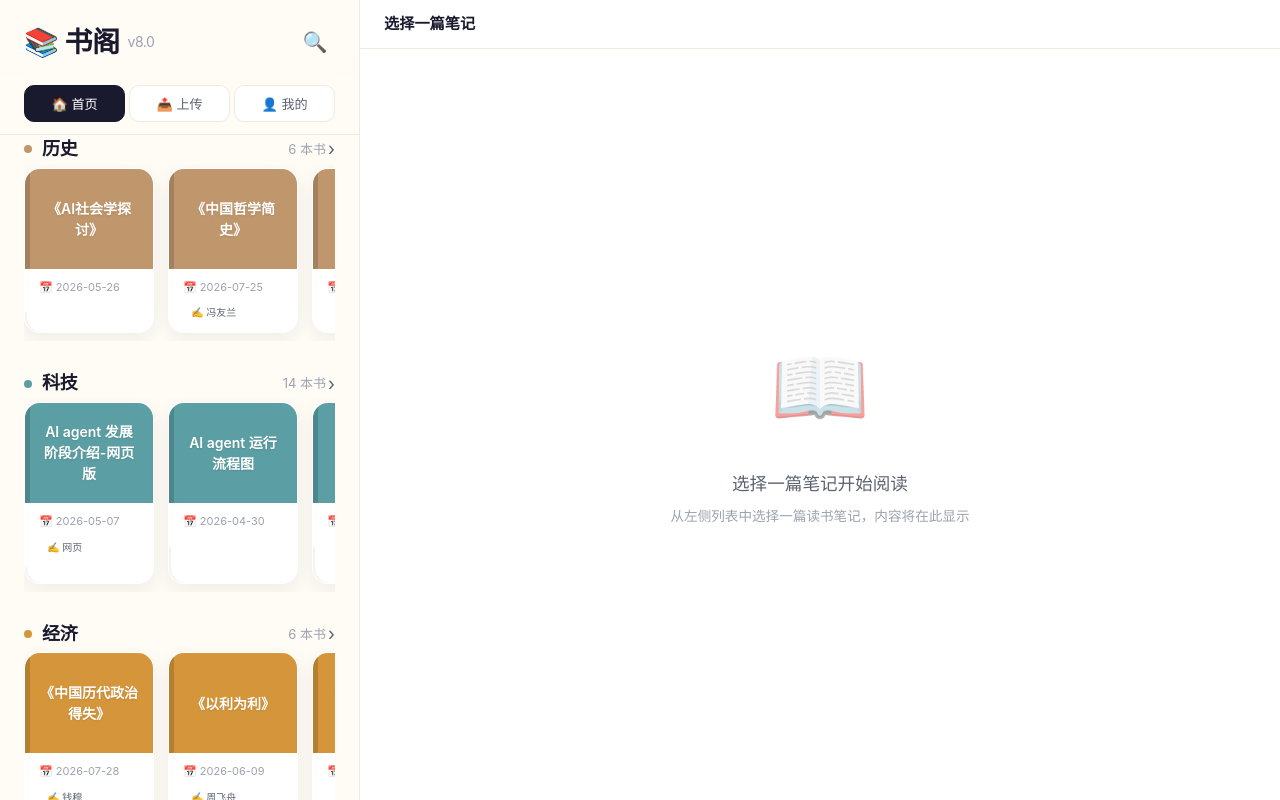
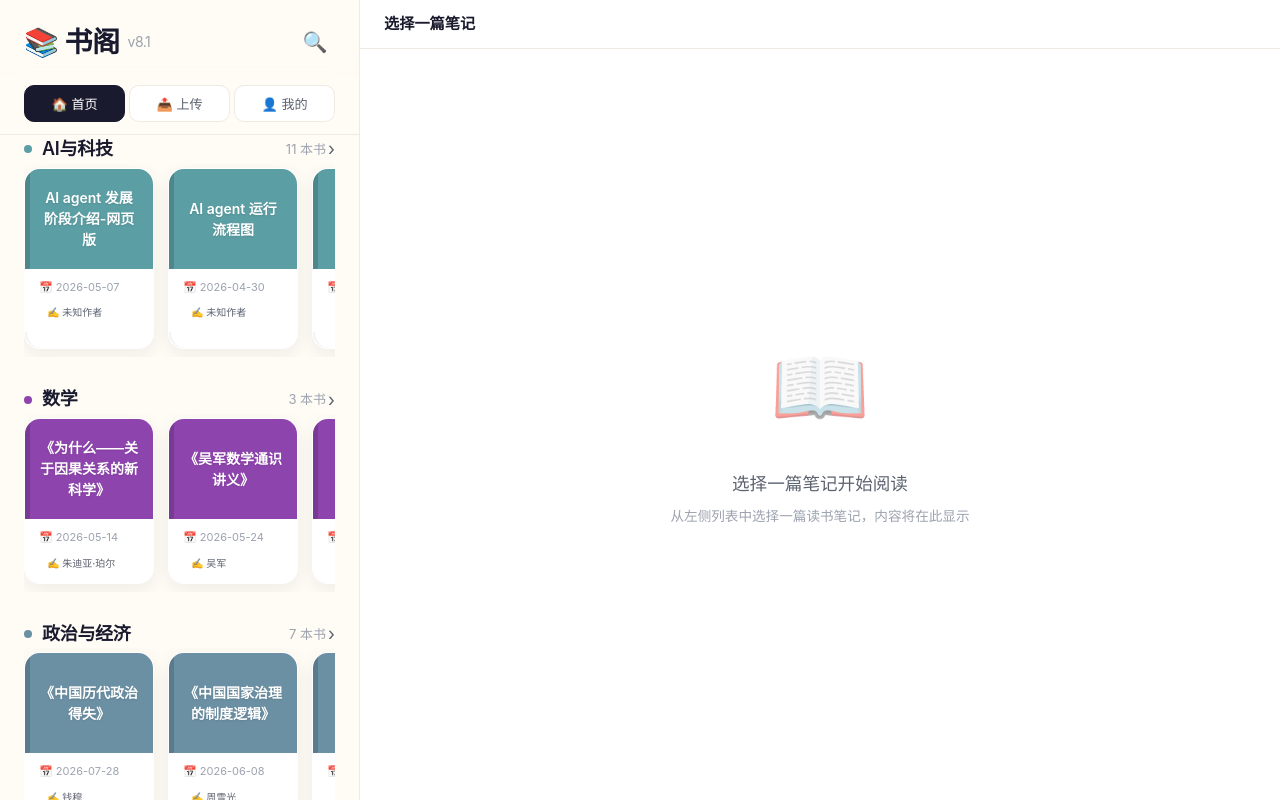
Before and after one commit to jhonx12138-create/html-notes-preview, a website: page index.html in a window 1280 px wide. Drawn offline with Linux system fonts and the light colour scheme.

Commit message:
feat: v8.1 分类系统改为文件夹分类 + 未知作者标注
7大类：AI与科技/数学/政治与经济/社会与文化/组织与管理/通识与科普/金融与财务
每种分类独立配色，笔记按文件夹归类，无作者标注「未知作者」
35篇笔记，7篇未知作者

```diff
--- a/index.html
+++ b/index.html
@@ -6,7 +6,7 @@
 <meta name="theme-color" content="#FFFBF5">
 <meta name="apple-mobile-web-app-capable" content="yes">
 <meta name="apple-mobile-web-app-status-bar-style" content="default">
-<title>📚 书阁 v8.0</title>
+<title>📚 书阁 v8.1</title>
 <style>
 /* ========== Design System ========== */
 :root {
@@ -22,15 +22,13 @@
   --accent-deep: #A8584E;
 
   /* Category color palette */
-  --cat-philosophy: #7C6BA0;
-  --cat-history: #C0976C;
-  --cat-literature: #D4858A;
-  --cat-tech: #5B9EA3;
-  --cat-economics: #D4953B;
-  --cat-management: #5E81AC;
-  --cat-psychology: #9B7BB8;
-  --cat-business: #D47355;
-  --cat-politics: #6B8FA3;
+  --cat-ai-tech: #5B9EA3;
+  --cat-math: #8e44ad;
+  --cat-politics-economy: #6B8FA3;
+  --cat-society-culture: #D4858A;
+  --cat-org-management: #5E81AC;
+  --cat-general-science: #C0976C;
+  --cat-finance: #D4953B;
   --cat-other: #8C8C94;
 
   --radius-sm: 10px;
@@ -55,15 +53,13 @@
   --accent-soft: #3d2025;
   --accent-deep: #c97064;
 
-  --cat-philosophy: #9b8cc4;
-  --cat-history: #d4a87c;
-  --cat-literature: #e49a9e;
-  --cat-tech: #6db3b8;
-  --cat-economics: #e4a85b;
-  --cat-management: #7b9dc4;
-  --cat-psychology: #b49bcc;
-  --cat-business: #e49078;
-  --cat-politics: #85a8bd;
+  --cat-ai-tech: #6db3b8;
+  --cat-math: #a87dc4;
+  --cat-politics-economy: #85a8bd;
+  --cat-society-culture: #e49a9e;
+  --cat-org-management: #7b9dc4;
+  --cat-general-science: #d4a87c;
+  --cat-finance: #e4a85b;
   --cat-other: #a0a0a8;
 
   --shadow-sm: 0 1px 4px rgba(0,0,0,0.2);
@@ -314,7 +310,7 @@ html, body {
 .profile-avatar-section { display: flex; flex-direction: column; align-items: center; padding: 8px 0 24px; }
 .profile-avatar {
   width: 64px; height: 64px; border-radius: 50%;
-  background: linear-gradient(135deg, var(--cat-philosophy), var(--cat-literature));
+  background: linear-gradient(135deg, var(--cat-math), var(--cat-society-culture));
   display: flex; align-items: center; justify-content: center; font-size: 2rem; margin-bottom: 10px;
   color: #fff; flex-shrink: 0;
 }
@@ -763,16 +759,14 @@ html, body {
 }
 
 /* Category cover colors */
-.philosophy .book-cover, .book-philosophy .book-cover { background: var(--cat-philosophy); }
-.history .book-cover, .book-history .book-cover     { background: var(--cat-history); }
-.literature .book-cover, .book-literature .book-cover  { background: var(--cat-literature); }
-.tech .book-cover, .book-tech .book-cover        { background: var(--cat-tech); }
-.economics .book-cover, .book-economy .book-cover   { background: var(--cat-economics); }
-.management .book-cover, .book-management .book-cover  { background: var(--cat-management); }
-.psychology .book-cover, .book-psychology .book-cover  { background: var(--cat-psychology); }
-.business .book-cover, .book-business .book-cover    { background: var(--cat-business); }
-.politics .book-cover, .book-politics .book-cover    { background: var(--cat-politics); }
-.other .book-cover, .book-other .book-cover       { background: var(--cat-other); }
+.ai-tech .book-cover, .book-ai-tech .book-cover               { background: var(--cat-ai-tech); }
+.math .book-cover, .book-math .book-cover                     { background: var(--cat-math); }
+.politics-economy .book-cover, .book-politics-economy .book-cover { background: var(--cat-politics-economy); }
+.society-culture .book-cover, .book-society-culture .book-cover   { background: var(--cat-society-culture); }
+.org-management .book-cover, .book-org-management .book-cover     { background: var(--cat-org-management); }
+.general-science .book-cover, .book-general-science .book-cover   { background: var(--cat-general-science); }
+.finance .book-cover, .book-finance .book-cover               { background: var(--cat-finance); }
+.other .book-cover, .book-other .book-cover                   { background: var(--cat-other); }
 
 /* ========== Loading & Error ========== */
 .loading-spinner { display: flex; align-items: center; justify-content: center; padding: 40px; color: var(--text-muted); font-size: 0.9rem; }
@@ -812,7 +806,7 @@ html, body {
   <!-- Sidebar -->
   <aside class="sidebar" id="sidebar">
     <div class="sidebar-header">
-      <h1>📚 书阁 <span style="font-size:14px;font-weight:400;color:var(--text-muted)">v8.0</span></h1>
+      <h1>📚 书阁 <span style="font-size:14px;font-weight:400;color:var(--text-muted)">v8.1</span></h1>
       <button class="icon-btn" id="searchBtn" title="搜索笔记" aria-label="搜索笔记">🔍</button>
     </div>
 
@@ -921,11 +915,11 @@ html, body {
               </li>
               <li class="profile-setting-item">
                 <span class="setting-label"><span class="setting-icon">ℹ️</span>关于</span>
-                <span class="setting-value">v8.0</span>
+                <span class="setting-value">v8.1</span>
               </li>
             </ul>
             <div class="profile-about">
-              <div class="about-version">📚 书阁 v8.0</div>
+              <div class="about-version">📚 书阁 v8.1</div>
               <div class="about-desc">一款简洁优雅的读书笔记浏览与管理工具。<br>支持 HTML 笔记预览、上传管理、分类筛选、搜索历史、暗色模式等功能。</div>
             </div>
           </div>
@@ -1054,7 +1048,7 @@ html, body {
 
 <script>
 /* ===================================================================
- * 笔记预览 APP v8.0 — 书阁设计
+ * 笔记预览 APP v8.1 — 书阁设计
  * =================================================================== */
 (function() {
   'use strict';
@@ -1223,7 +1217,7 @@ html, body {
   }
 
   /* ---- Persistence: Categories ---- */
-  const PRESET_CATEGORIES = ['全部','哲学','历史','文学','科技','经济','管理','心理学','商业','政治','其他'];
+  const PRESET_CATEGORIES = ['全部','AI与科技','数学','政治与经济','社会与文化','组织与管理','通识与科普','金融与财务','其他'];
   function loadCategories() { try { const r=localStorage.getItem('notes-categories'); if(r){ const p=JSON.parse(r); if(Array.isArray(p)&&p.length) return p; } } catch(_){} return [...PRESET_CATEGORIES]; }
   function saveCategories(c) { try { localStorage.setItem('notes-categories',JSON.stringify(c)); } catch(_){} }
 
@@ -1579,9 +1573,9 @@ html, body {
   /* ===================================================================
    *  SHELF VIEW (New Book Card Design)
    * =================================================================== */
-  const CAT_COLOR_MAP = { '哲学': 'philosophy', '历史': 'history', '文学': 'literature', '科技': 'tech', '经济': 'economics', '管理': 'management', '心理学': 'psychology', '商业': 'business', '政治': 'politics', '其他': 'other' };
-  const CAT_ORDER = ['哲学', '历史', '文学', '科技', '经济', '管理', '心理学', '商业', '政治', '其他'];
-  const CAT_COLORS = { '哲学': '#7C6BA0', '历史': '#C0976C', '文学': '#D4858A', '科技': '#5B9EA3', '经济': '#D4953B', '管理': '#5E81AC', '心理学': '#9B7BB8', '商业': '#D47355', '政治': '#6B8FA3', '其他': '#8C8C94' };
+  const CAT_COLOR_MAP = { 'AI与科技': 'ai-tech', '数学': 'math', '政治与经济': 'politics-economy', '社会与文化': 'society-culture', '组织与管理': 'org-management', '通识与科普': 'general-science', '金融与财务': 'finance', '其他': 'other' };
+  const CAT_ORDER = ['AI与科技', '数学', '政治与经济', '社会与文化', '组织与管理', '通识与科普', '金融与财务', '其他'];
+  const CAT_COLORS = { 'AI与科技': '#5B9EA3', '数学': '#8e44ad', '政治与经济': '#6B8FA3', '社会与文化': '#D4858A', '组织与管理': '#5E81AC', '通识与科普': '#C0976C', '金融与财务': '#D4953B', '其他': '#8C8C94' };
 
   function getBookColorClass(cat) { return CAT_COLOR_MAP[cat] || 'other'; }
 
@@ -1828,7 +1822,7 @@ html, body {
   let catEditOldName = '';
   let catDeleteTarget = '';
 
-  const CAT_COLORS_JS = { '哲学': '#7C6BA0', '历史': '#C0976C', '文学': '#D4858A', '科技': '#5B9EA3', '经济': '#D4953B', '管理': '#5E81AC', '心理学': '#9B7BB8', '商业': '#D47355', '政治': '#6B8FA3', '其他': '#8C8C94' };
+  const CAT_COLORS_JS = { 'AI与科技': '#5B9EA3', '数学': '#8e44ad', '政治与经济': '#6B8FA3', '社会与文化': '#D4858A', '组织与管理': '#5E81AC', '通识与科普': '#C0976C', '金融与财务': '#D4953B', '其他': '#8C8C94' };
   function catColorJS(name) { return CAT_COLORS_JS[name] || '#8C8C94'; }
 
   function countNotesByCategory() {
--- a/notes.json
+++ b/notes.json
@@ -4,31 +4,31 @@
     "title": "AI agent 发展阶段介绍-网页版",
     "file": "notes/note1.html",
     "date": "2026-05-07",
-    "category": "科技",
-    "author": "网页"
+    "category": "AI与科技",
+    "author": "未知作者"
   },
   {
     "id": "2",
     "title": "AI agent 运行流程图",
     "file": "notes/note2.html",
     "date": "2026-04-30",
-    "category": "科技",
-    "author": ""
+    "category": "AI与科技",
+    "author": "未知作者"
   },
   {
     "id": "3",
     "title": "AI社会学探讨",
     "file": "notes/note3.html",
     "date": "2026-05-26",
-    "category": "科技",
-    "author": ""
+    "category": "AI与科技",
+    "author": "未知作者"
   },
   {
     "id": "4",
     "title": "《具身智能》",
     "file": "notes/note4.html",
     "date": "2026-06-01",
-    "category": "科技",
+    "category": "AI与科技",
     "author": "刘云浩"
   },
   {
@@ -36,7 +36,7 @@
     "title": "《心智简史》",
     "file": "notes/note5.html",
     "date": "2026-07-14",
-    "category": "科技",
+    "category": "AI与科技",
     "author": "迈克尔·加扎尼加"
   },
   {
@@ -44,7 +44,7 @@
     "title": "《科学革命的结构》",
     "file": "notes/note6.html",
     "date": "2026-07-13",
-    "category": "科技",
+    "category": "AI与科技",
     "author": "托马斯·库恩"
   },
   {
@@ -52,39 +52,39 @@
     "title": "《芯片简史》",
     "file": "notes/note7.html",
     "date": "2026-05-30",
-    "category": "科技",
+    "category": "AI与科技",
     "author": "汪波"
   },
   {
     "id": "8",
-    "title": "《通用人工智能》· 知识图谱 2026-06-16",
+    "title": "《通用人工智能》· 知识图谱 2026-06-16 1618",
     "file": "notes/note8.html",
     "date": "2026-06-16",
-    "category": "科技",
+    "category": "AI与科技",
     "author": "斯图尔特·罗素"
   },
   {
     "id": "9",
-    "title": "世界模型理解-",
+    "title": "世界模型理解-0606",
     "file": "notes/note9.html",
     "date": "2026-06-06",
-    "category": "科技",
-    "author": ""
+    "category": "AI与科技",
+    "author": "未知作者"
   },
   {
     "id": "10",
-    "title": "从算力到模型到应用 — AI7层架构 — xuezhiyong —",
+    "title": "从算力到模型到应用 — AI7层架构 — xuezhiyong — 0515",
     "file": "notes/note10.html",
     "date": "2026-04-29",
-    "category": "科技",
-    "author": ""
+    "category": "AI与科技",
+    "author": "未知作者"
   },
   {
     "id": "11",
     "title": "格罗斯伯格-统一心智理论",
     "file": "notes/note11.html",
     "date": "2026-07-03",
-    "category": "科技",
+    "category": "AI与科技",
     "author": "斯蒂芬·格罗斯伯格"
   },
   {
@@ -92,7 +92,7 @@
     "title": "《中国历代政治得失》",
     "file": "notes/note12.html",
     "date": "2026-07-28",
-    "category": "经济",
+    "category": "政治与经济",
     "author": "钱穆"
   },
   {
@@ -100,7 +100,7 @@
     "title": "《中国国家治理的制度逻辑》",
     "file": "notes/note13.html",
     "date": "2026-06-08",
-    "category": "政治",
+    "category": "政治与经济",
     "author": "周雪光"
   },
   {
@@ -108,7 +108,7 @@
     "title": "《以利为利》",
     "file": "notes/note14.html",
     "date": "2026-06-09",
-    "category": "经济",
+    "category": "政治与经济",
     "author": "周飞舟"
   },
   {
@@ -116,7 +116,7 @@
     "title": "《以日为鉴》-知识图谱",
     "file": "notes/note15.html",
     "date": "2026-06-01",
-    "category": "政治",
+    "category": "政治与经济",
     "author": "郑永年"
   },
   {
@@ -124,7 +124,7 @@
     "title": "《历代经济变革得失》",
     "file": "notes/note16.html",
     "date": "2026-05-23",
-    "category": "经济",
+    "category": "政治与经济",
     "author": "吴晓波"
   },
   {
@@ -132,7 +132,7 @@
     "title": "政治经济学与传统经济学的区别",
     "file": "notes/note17.html",
     "date": "2026-05-13",
-    "category": "经济",
+    "category": "政治与经济",
     "author": "卡尔·马克思"
   },
   {
@@ -140,7 +140,7 @@
     "title": "辜朝明-资产负债表衰退理论",
     "file": "notes/note18.html",
     "date": "2026-06-27",
-    "category": "经济",
+    "category": "政治与经济",
     "author": "辜朝明"
   },
   {
@@ -148,7 +148,7 @@
     "title": "《为什么——关于因果关系的新科学》",
     "file": "notes/note19.html",
     "date": "2026-05-14",
-    "category": "科技",
+    "category": "数学",
     "author": "朱迪亚·珀尔"
   },
   {
@@ -156,7 +156,7 @@
     "title": "《吴军数学通识讲义》",
     "file": "notes/note20.html",
     "date": "2026-05-24",
-    "category": "科技",
+    "category": "数学",
     "author": "吴军"
   },
   {
@@ -164,7 +164,7 @@
     "title": "《贝叶斯的博弈》",
     "file": "notes/note21.html",
     "date": "2026-05-23",
-    "category": "科技",
+    "category": "数学",
     "author": "汤姆·奇弗斯"
   },
   {
@@ -172,15 +172,15 @@
     "title": "《AI社会学探讨》",
     "file": "notes/note22.html",
     "date": "2026-05-26",
-    "category": "历史",
-    "author": ""
+    "category": "社会与文化",
+    "author": "未知作者"
   },
   {
     "id": "23",
     "title": "《中国哲学简史》",
     "file": "notes/note23.html",
     "date": "2026-07-25",
-    "category": "历史",
+    "category": "社会与文化",
     "author": "冯友兰"
   },
   {
@@ -188,7 +188,7 @@
     "title": "《乡土中国》",
     "file": "notes/note24.html",
     "date": "2026-07-28",
-    "category": "历史",
+    "category": "社会与文化",
     "author": "费孝通"
   },
   {
@@ -196,7 +196,7 @@
     "title": "《文明的比较》",
     "file": "notes/note25.html",
     "date": "2026-05-24",
-    "category": "历史",
+    "category": "社会与文化",
     "author": "艾伦·麦克法兰"
   },
   {
@@ -204,7 +204,7 @@
     "title": "《皇权与绅权》",
     "file": "notes/note26.html",
     "date": "2026-07-28",
-    "category": "历史",
+    "category": "社会与文化",
     "author": "吴晗 / 费孝通"
   },
   {
@@ -212,7 +212,7 @@
     "title": "《跨越边界的社区》",
     "file": "notes/note27.html",
     "date": "2026-07-26",
-    "category": "历史",
+    "category": "社会与文化",
     "author": "项飙"
   },
   {
@@ -220,15 +220,15 @@
     "title": "AI时代管理幅度",
     "file": "notes/note28.html",
     "date": "2026-06-15",
-    "category": "管理",
-    "author": ""
+    "category": "组织与管理",
+    "author": "未知作者"
   },
   {
     "id": "29",
     "title": "《社会心理学》",
     "file": "notes/note29.html",
     "date": "2026-07-29",
-    "category": "管理",
+    "category": "组织与管理",
     "author": "戴维·迈尔斯"
   },
   {
@@ -236,7 +236,7 @@
     "title": "《经理人员的职能》",
     "file": "notes/note30.html",
     "date": "2026-07-25",
-    "category": "管理",
+    "category": "组织与管理",
     "author": "切斯特·巴纳德"
   },
   {
@@ -244,15 +244,15 @@
     "title": "组织行为学知识概览-0523-deepseek版",
     "file": "notes/note31.html",
     "date": "2026-05-23",
-    "category": "管理",
+    "category": "组织与管理",
     "author": "斯蒂芬·罗宾斯"
   },
   {
     "id": "32",
-    "title": "《上帝掷骰子吗》· 知识图谱",
+    "title": "《上帝掷骰子吗》· 知识图谱 2026-06-07",
     "file": "notes/note32.html",
     "date": "2026-06-07",
-    "category": "其他",
+    "category": "通识与科普",
     "author": "曹天元"
   },
   {
@@ -260,7 +260,7 @@
     "title": "《王立铭进化论讲义》",
     "file": "notes/note33.html",
     "date": "2026-05-25",
-    "category": "其他",
+    "category": "通识与科普",
     "author": "王立铭"
   },
   {
@@ -268,7 +268,7 @@
     "title": "费曼学习法",
     "file": "notes/note34.html",
     "date": "2026-06-07",
-    "category": "其他",
+    "category": "通识与科普",
     "author": "理查德·费曼"
   },
   {
@@ -276,7 +276,7 @@
     "title": "《金融学》（人大版）",
     "file": "notes/note35.html",
     "date": "2026-05-29",
-    "category": "经济",
+    "category": "金融与财务",
     "author": "黄达"
   }
 ]
```
